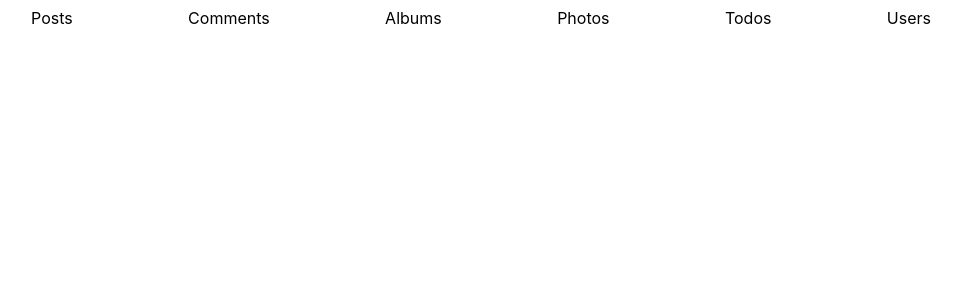
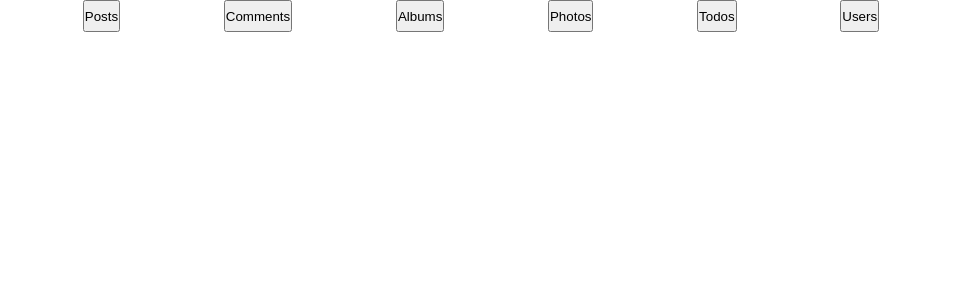
Before and after one commit to frontvin/disp-content-app, a React (Create React App) app: page / in a window 1280 px wide. Shown: the top 300 px of the page, without its empty margins (159-1121 px from the left). Built offline with nearby package versions, Linux system fonts and the light colour scheme.

Commit message:
some changes

```diff
--- a/src/Button.tsx
+++ b/src/Button.tsx
@@ -4,11 +4,15 @@ import "./Button.css";
 
 export interface IProps {
   label: string;
-  link: string;
+  link?: string;
 }
 
-export default function Button({ label, link }: IProps) {
+export default function Button({ label }: IProps) {
   return (
-    <a href={link} className="navLink">{label}</a>
+    <button className="navLink">{label}</button>
   );
 }
+
+function clicked() {
+
+}
--- a/src/Buttons.css
+++ /dev/null
@@ -1,4 +0,0 @@
-.buttonGroup {
-    display: flex;
-    justify-content: space-between;
-}
--- /dev/null
+++ b/src/ButtonsGroup.css
@@ -0,0 +1,4 @@
+.buttonGroup {
+    display: flex;
+    justify-content: space-around;
+}
--- a/src/ButtonsGroup.tsx
+++ b/src/ButtonsGroup.tsx
@@ -1,7 +1,7 @@
 import React from "react";
 
 import Button, { IProps } from "./Button";
-import "./Buttons.css";
+import "./ButtonsGroup.css";
 
 const btnNames: IProps[] = [
   {
```
